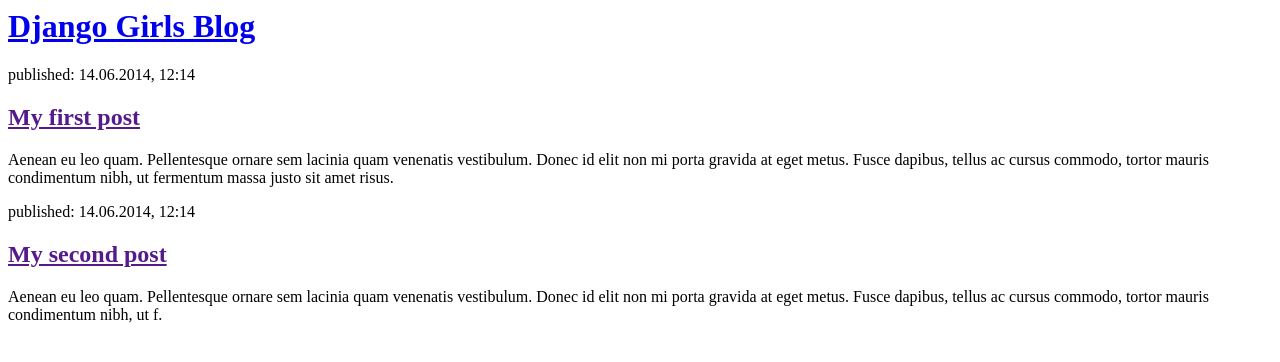
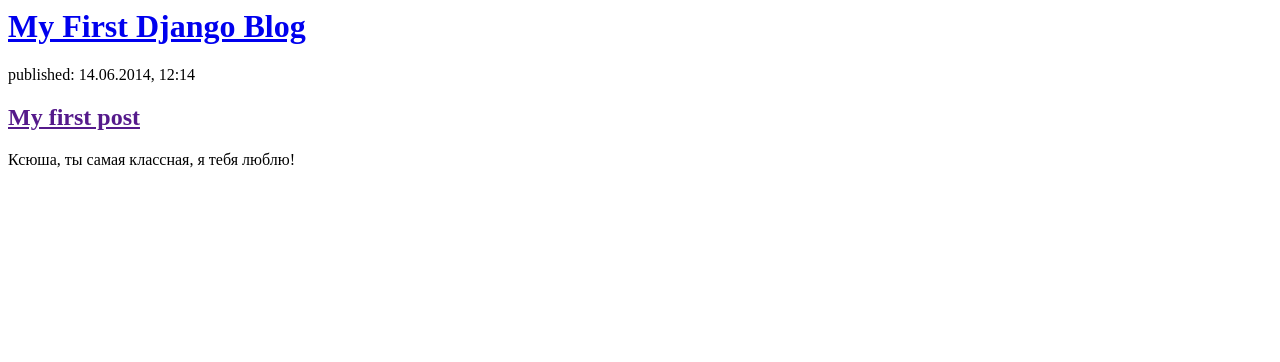
Before and after one commit to Dezhikov/my-first-blog, a Django app: page / in a window 1280 px wide. Shown: the top 362 px of the page. Run offline with Django 3.2, Linux system fonts and the light colour scheme.

Commit message:
I just want to say, that I am loving Ksenia

```diff
--- a/blog/templates/blog/post_list.html
+++ b/blog/templates/blog/post_list.html
@@ -4,19 +4,15 @@
     </head>
     <body>
         <div>
-            <h1><a href="/">Django Girls Blog</a></h1>
+            <h1><a href="/">My First Django Blog</a></h1>
         </div>
 
         <div>
             <p>published: 14.06.2014, 12:14</p>
             <h2><a href="">My first post</a></h2>
-            <p>Aenean eu leo quam. Pellentesque ornare sem lacinia quam venenatis vestibulum. Donec id elit non mi porta gravida at eget metus. Fusce dapibus, tellus ac cursus commodo, tortor mauris condimentum nibh, ut fermentum massa justo sit amet risus.</p>
+            <p>Ксюша, ты самая классная, я тебя люблю!</p>
         </div>
 
-        <div>
-            <p>published: 14.06.2014, 12:14</p>
-            <h2><a href="">My second post</a></h2>
-            <p>Aenean eu leo quam. Pellentesque ornare sem lacinia quam venenatis vestibulum. Donec id elit non mi porta gravida at eget metus. Fusce dapibus, tellus ac cursus commodo, tortor mauris condimentum nibh, ut f.</p>
-        </div>
+
     </body>
 </html>
```
